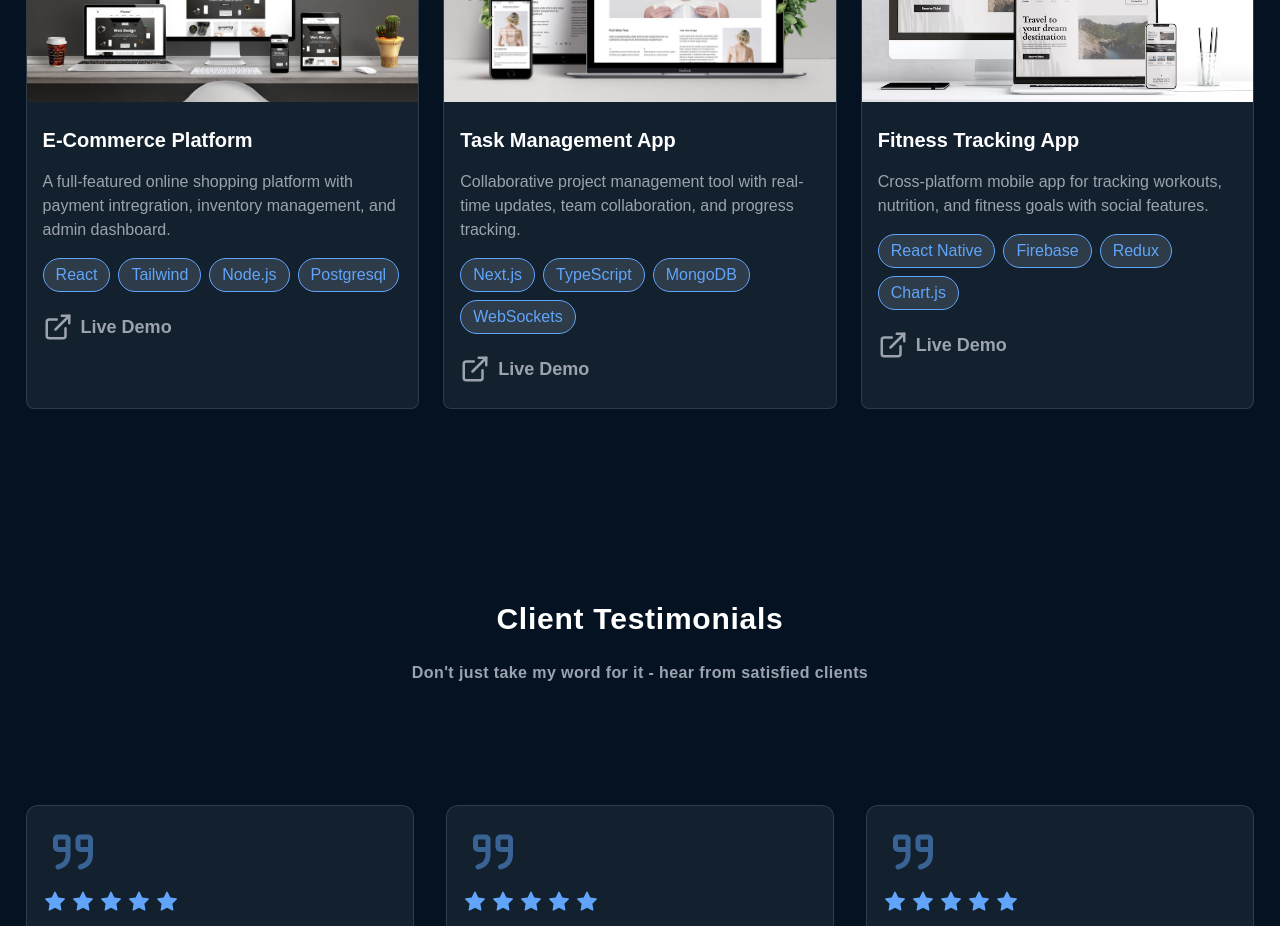
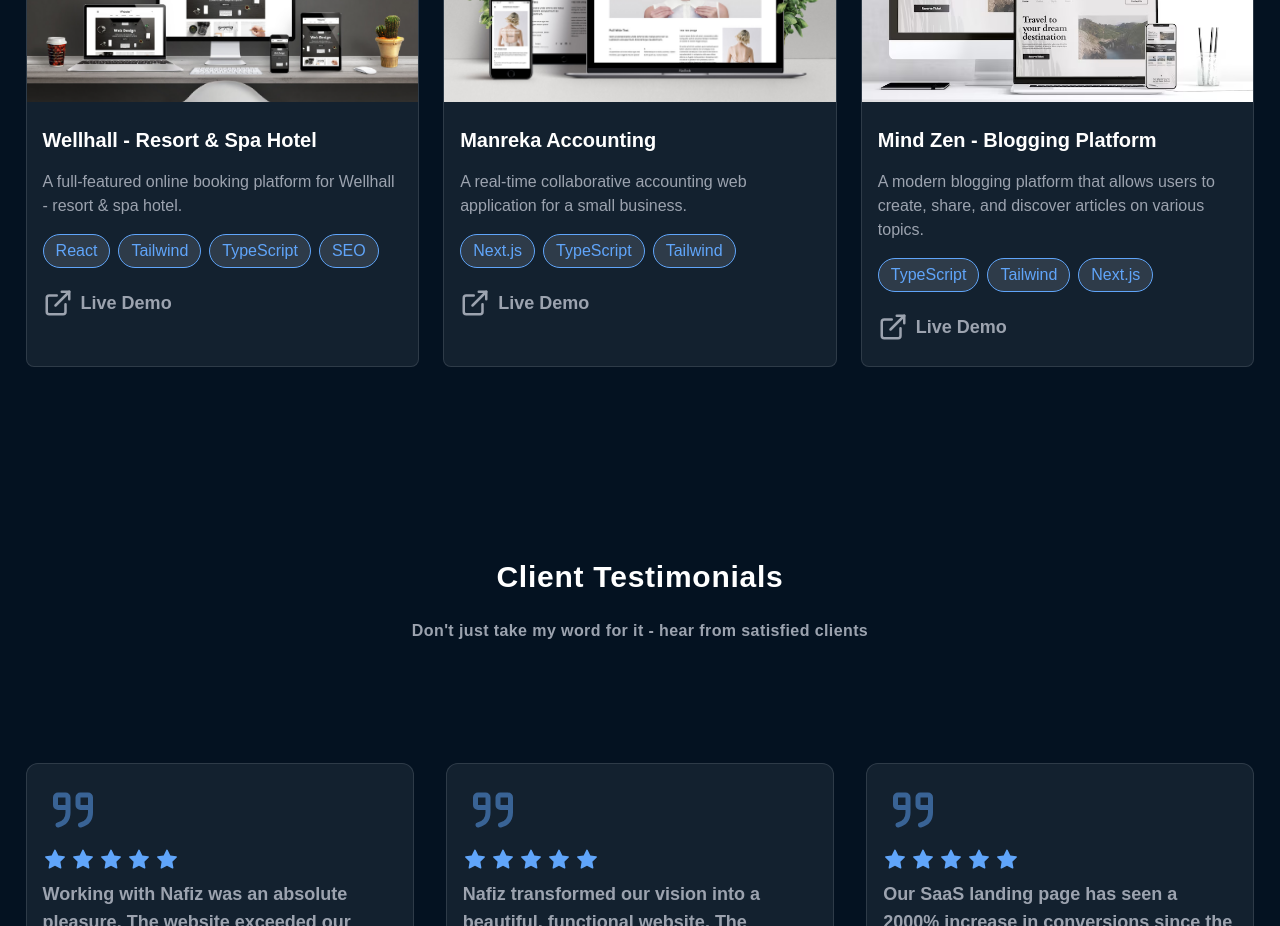
Before and after one commit to Nafiz-Mahmud/Dev-Portfolio-Site, a Next.js app: page / in a window 1280 px wide. Shown: the part 2260-3186 px from the top of the page. Built offline with nearby package versions, Linux system fonts and the light colour scheme; a web font is replaced by a local one.

Commit message:
projects info

```diff
--- a/components/nav.jsx
+++ b/components/nav.jsx
@@ -79,7 +79,7 @@ export default function Navbar() {
           />
           <motion.div
             className="menu_section md:hidden absolute right-0 top-full w-[50%] sm:w-[40%] p-2 bg-lightgray/30 backdrop-blur-2xl border-1 border-white/80 z-50 flex flex-col gap-2  font-semibold rounded-md "
-            initial={{ opacity: 0, y: -100, scale: 0.5 }}
+            initial={{ opacity: 0, y: -50, scale: 0.8 }}
             animate={{ opacity: 1, y: 0, scale: 1 }}
             transition={{ duration: 0.2, ease: "easeOut" }}
           >
--- a/components/projects.jsx
+++ b/components/projects.jsx
@@ -1,28 +1,32 @@
 "use client";
 import { motion } from "motion/react";
+import Link from "next/link";
 import Image from "next/image";
 export default function ProjectsSection() {
   const projects = [
     {
       id: 1,
       img: "/project_one.png",
-      title: "E-Commerce Platform",
-      desc: "A full-featured online shopping platform with payment intregration, inventory management, and admin dashboard.",
-      tags: ["React", "Tailwind", "Node.js", "Postgresql"],
+      title: "Wellhall - Resort & Spa Hotel",
+      desc: "A full-featured online booking platform for Wellhall - resort & spa hotel.",
+      tags: ["React", "Tailwind", "TypeScript", "SEO"],
+      link: "https://wellhall-resort-next-tailwind.vercel.app",
     },
     {
       id: 2,
       img: "/project_two.jpg",
-      title: "Task Management App",
-      desc: "Collaborative project management tool with real-time updates, team collaboration, and progress tracking.",
-      tags: ["Next.js", "TypeScript", "MongoDB", "WebSockets"],
+      title: "Manreka Accounting",
+      desc: "A real-time collaborative accounting web application for a small business.",
+      tags: ["Next.js", "TypeScript", "Tailwind"],
+      link: "https://manreka-accounting-solid-tailwind-frontend.vercel.app",
     },
     {
       id: 3,
       img: "/project_three.avif",
-      title: "Fitness Tracking App",
-      desc: "Cross-platform mobile app for tracking workouts, nutrition, and fitness goals with social features.",
-      tags: ["React Native", "Firebase", "Redux", "Chart.js"],
+      title: "Mind Zen - Blogging Platform",
+      desc: "A modern blogging platform that allows users to create, share, and discover articles on various topics.",
+      tags: ["TypeScript", "Tailwind", "Next.js"],
+      link: "https://mind-zen.vercel.app",
     },
   ];
   return (
@@ -113,7 +117,13 @@ export default function ProjectsSection() {
                     <path d="M10 14 21 3"></path>
                   </svg>
 
-                  <p className="text-lg">Live Demo</p>
+                  <Link
+                    href={project.link}
+                    target="_blank"
+                    rel="noopener noreferrer"
+                  >
+                    <p className="text-lg">Live Demo</p>
+                  </Link>
                 </div>
               </div>
             </div>
```
